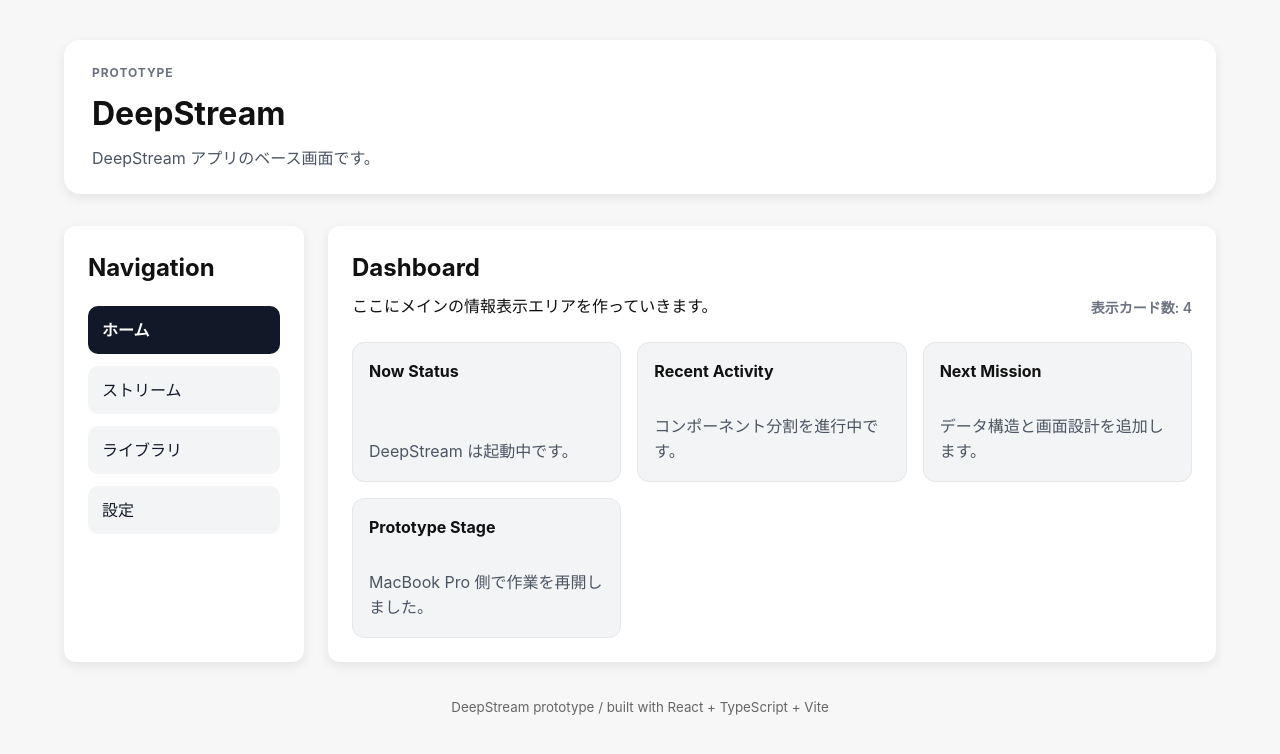
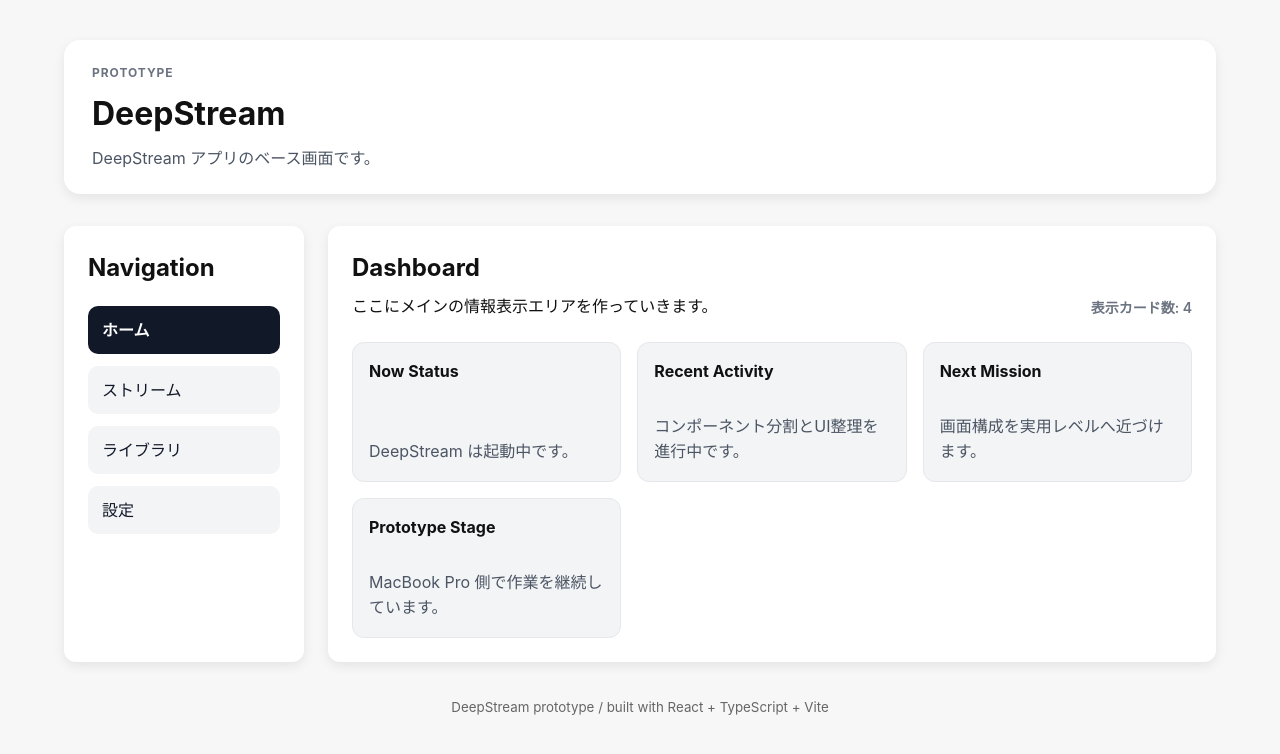
Before and after one commit to wwm001/deepstream, a React (Vite) app: page / in a window 1280 px wide. Shown: the top 754 px of the page. Built offline with nearby package versions, Linux system fonts and the light colour scheme.

Commit message:
Refine dashboard card copy

```diff
--- a/src/dashboardCards.ts
+++ b/src/dashboardCards.ts
@@ -5,14 +5,14 @@ export const dashboardCards = [
   },
   {
     title: "Recent Activity",
-    description: "コンポーネント分割を進行中です。",
+    description: "コンポーネント分割とUI整理を進行中です。",
   },
   {
     title: "Next Mission",
-    description: "データ構造と画面設計を追加します。",
+    description: "画面構成を実用レベルへ近づけます。",
   },
   {
     title: "Prototype Stage",
-    description: "MacBook Pro 側で作業を再開しました。",
+    description: "MacBook Pro 側で作業を継続しています。",
   },
 ];
```
